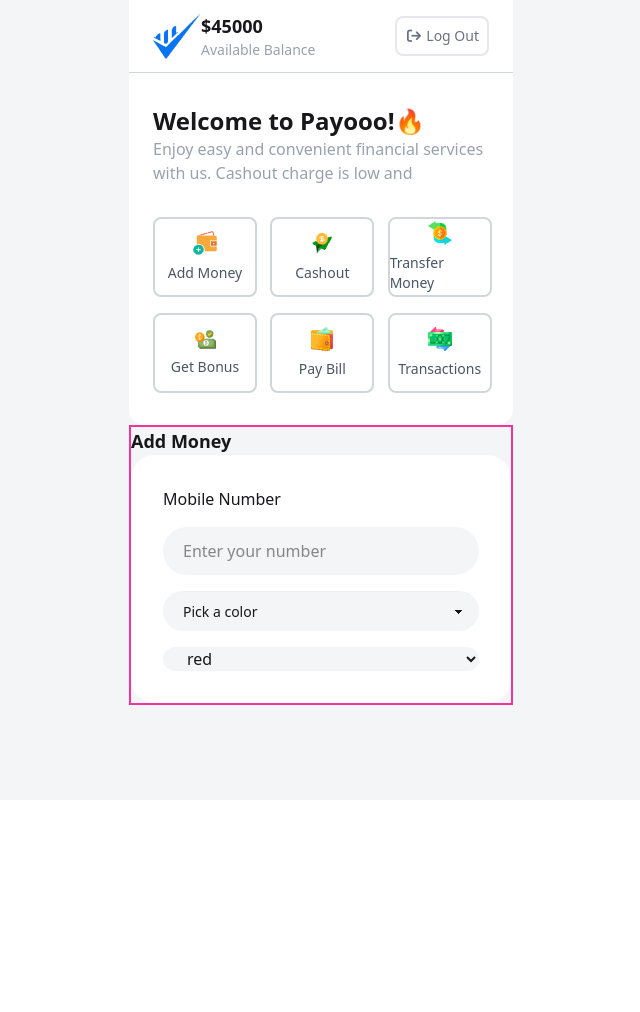
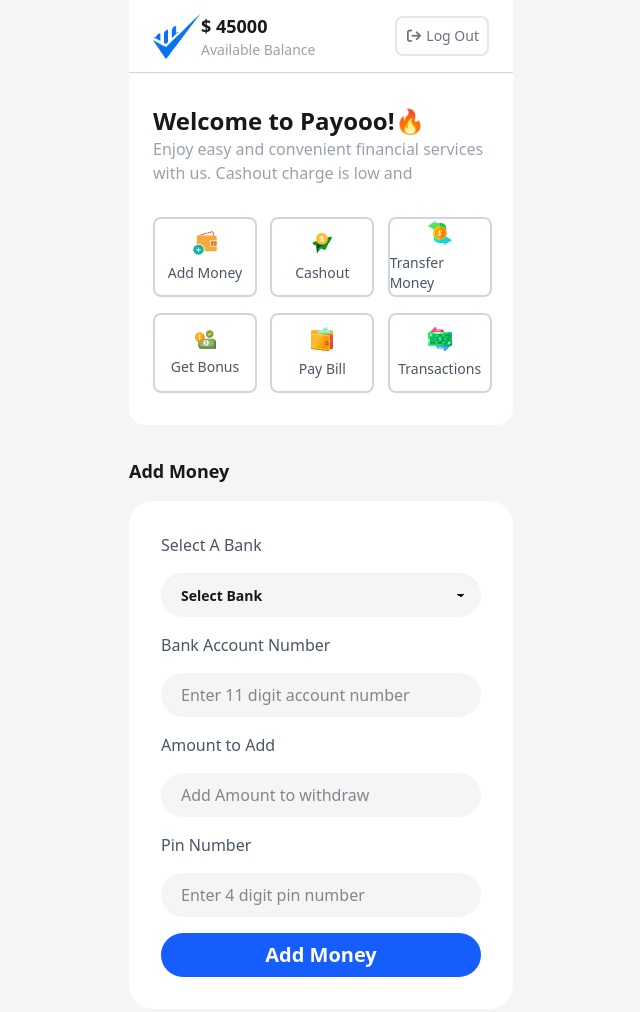
Before and after one commit to itzakio/payoo-mobile-app, a plain HTML site: page home.html in a window 1280 px wide. Shown: the whole page, without its empty margins (319-959 px from the left). Before the commit the page ends 800 px from the top, so only its background shows below. Drawn offline with nearby package versions, Linux system fonts and the light colour scheme.

Commit message:
add money features added

```diff
--- a/home.html
+++ b/home.html
@@ -10,13 +10,13 @@
     <link rel="shortcut icon" href="./payoo.png" type="image/x-icon">
     <title>Payoo Home</title>
 </head>
-<body class="h-dvh bg-[#f4f5f7]">
+<body class="h-vh bg-[#f4f5f7] pb-5">
     <!-- Nav section start -->
     <div class="max-w-sm w-full mx-auto px-6  flex justify-between items-center bg-white border-b-1 border-gray-300">
         <div class="flex items-center py-3">
             <img class="w-12" src="./assets/Group.png" alt="">
             <div>
-                <h2 class="text-lg font-extrabold">$<span>45000</span></h2>
+                <h2 class="text-lg font-extrabold">$ <span id="available-balance">45000</span></h2>
                 <p class="text-sm text-gray-400">Available Balance</p>
             </div>
         </div>
@@ -63,29 +63,33 @@
     <!-- Features section end -->
 
     <!-- Add Money form section start -->
-    <section class="max-w-sm w-full mx-auto border-2 border-pink-500">
-        <h2 class="text-lg font-semibold">Add Money</h2>
-        <form action="" class="max-w-sm w-full p-8 flex flex-col gap-4 bg-white rounded-3xl">
-        <label for="mob-number" class="font-medium">Mobile Number</label>
-         <input class="bg-[#f4f5f7] border-none py-3 pl-5 rounded-full" type="text" id="mob-number" placeholder="Enter your number">
-         <select class="select bg-[#f4f5f7] border-none pl-5 rounded-full">
-            <option disabled selected>Pick a color</option>
-            <option>Crimson</option>
-            <option>Amber</option>
-            <option>Velvet</option>
+    <section class="max-w-sm w-full mx-auto mt-8">
+        <h2 class="text-lg font-semibold ">Add Money</h2>
+
+        <form action="" class="max-w-sm w-full p-8 mt-4 flex flex-col gap-4 bg-white rounded-3xl">
+        <label for="bank" class="font-medium text-gray-600">Select A Bank</label>
+         <select id="bank" class="select bg-[#f4f5f7] border-none h-11 py-3 px-5 rounded-full font-semibold">
+            <option disabled selected>Select Bank</option>
+            <option>Sonali Bank</option>
+            <option>Islami Bank</option>
+            <option>Brak Bank</option>
         </select>
 
-        <select name="" id="" class="bg-[#f4f5f7] border-none pl-5 rounded-full">
-            <option value="red">red</option>
-            <option value="red">red</option>
-            <option value="red">red</option>
-            <option value="red">red</option>
-        </select>
+         <label for="account-number" class="font-medium text-gray-600">Bank Account Number</label>
+         <input class="bg-[#f4f5f7] border-none h-11 pl-5 rounded-full" type="text" id="account-number" placeholder="Enter 11 digit account number">
 
+         <label for="add-amount" class="font-medium text-gray-600">Amount to Add</label>
+         <input class="bg-[#f4f5f7] border-none h-11 pl-5 rounded-full" type="text" id="add-amount" placeholder="Add Amount to withdraw">
+
+
+         <label for="add-pin" class="font-medium text-gray-600">Pin Number</label>
+         <input class="bg-[#f4f5f7] border-none h-11 pl-5 rounded-full" type="password" id="add-pin" placeholder="Enter 4 digit pin number">
+
+         <button class="w-full text-xl font-semibold text-white bg-blue-600 hover:bg-blue-700 duration-150 rounded-full h-11 cursor-pointer" id="btn-add-money">Add Money</button>
         </form>
     </section>
     <!-- Add Money form section end -->
 
-
+    <script src="./home.js"></script>
 </body>
 </html>
--- /dev/null
+++ b/home.js
@@ -0,0 +1,20 @@
+document.getElementById('btn-add-money')
+.addEventListener('click', function(e){
+    e.preventDefault();
+    console.log('add money clicked')
+
+    const bank = document.getElementById('bank').value;
+    const accountNumber = document.getElementById('account-number').value;
+    const addAmount = parseInt(document.getElementById('add-amount').value);
+    const pinNumber = document.getElementById('add-pin').value;
+    const availableBalance = parseInt(document.getElementById('available-balance').innerText);
+
+    const newBalance = availableBalance + addAmount;
+    document.getElementById('available-balance').innerText = newBalance;
+    document.getElementById('add-amount').value = '';
+
+    console.log(bank, accountNumber, addAmount, pinNumber);
+    console.log(availableBalance);
+
+
+})
```
Also changed, not shown: index.html (+1 -1 lines).
